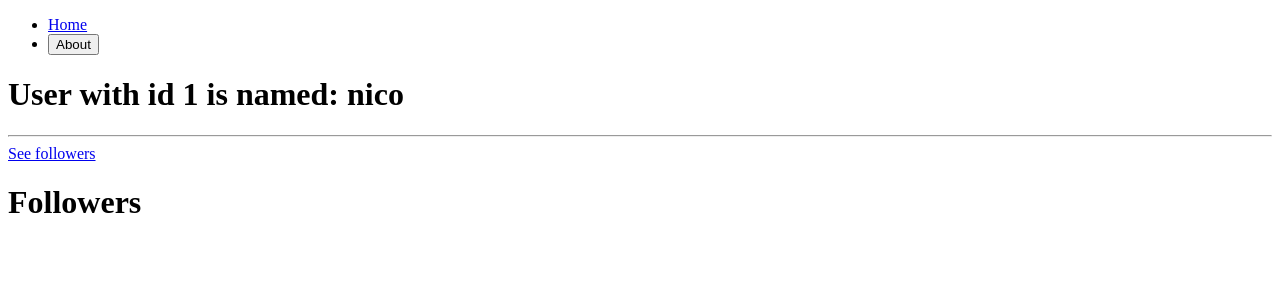
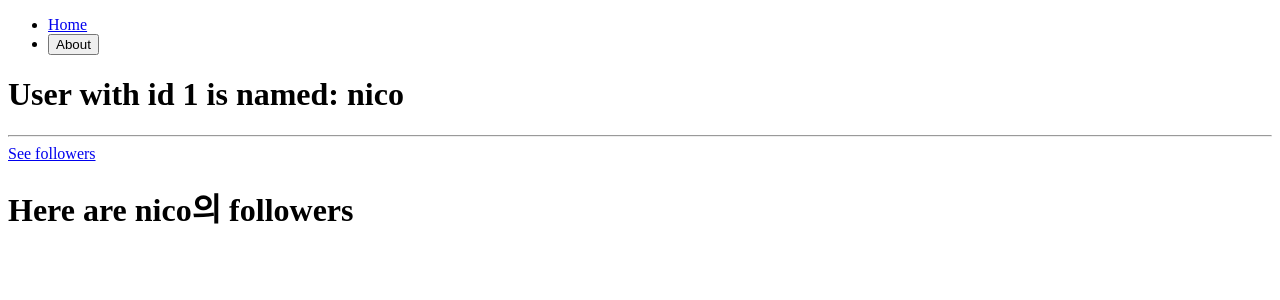
Before and after one commit to minwoo02/react-master, a React (Create React App) app: page /users/1/followers in a window 1280 px wide. Shown: the top 300 px of the page. Built offline with nearby package versions, Linux system fonts and the light colour scheme.

Commit message:
useOutletContext (react router v6)

```diff
--- a/src/screens/users/Follower.tsx
+++ b/src/screens/users/Follower.tsx
@@ -1,5 +1,12 @@
+import { useOutletContext } from "react-router";
+
+interface IFollowersContext {
+  nameOfMyUser: string;
+}
+
 function Followers() {
-  return <h1>Followers</h1>;
+  const { nameOfMyUser } = useOutletContext<IFollowersContext>();
+  return <h1>Here are {nameOfMyUser}의 followers</h1>;
 }
 
 export default Followers;
--- a/src/screens/users/User.tsx
+++ b/src/screens/users/User.tsx
@@ -11,7 +11,7 @@
       </h1>
       <hr />
       <Link to="followers">See followers</Link>
-      <Outlet />
+      <Outlet context={{ nameOfMyUser: users[Number(userId) - 1].name }} />
     </div>
   );
 }
```
